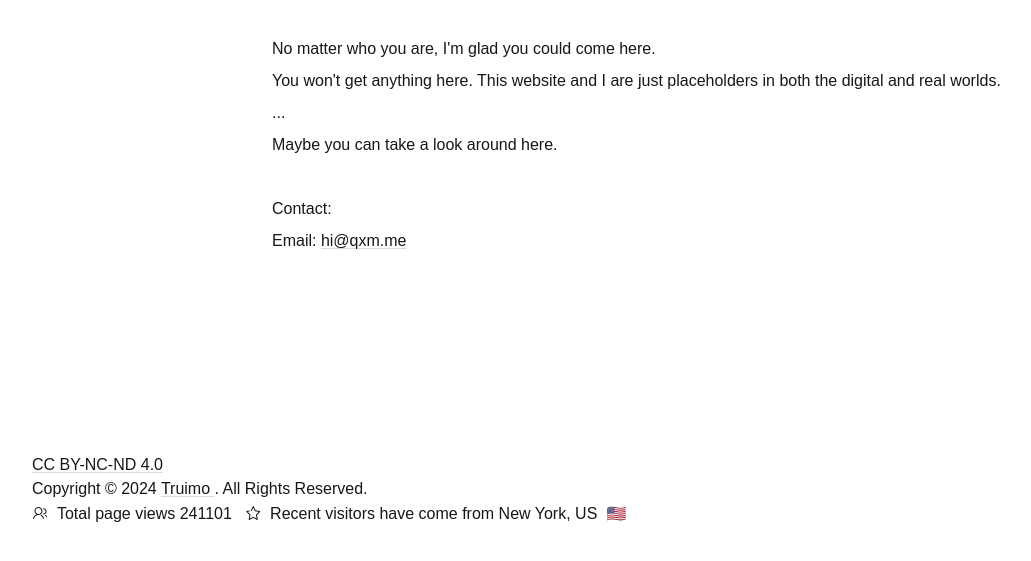
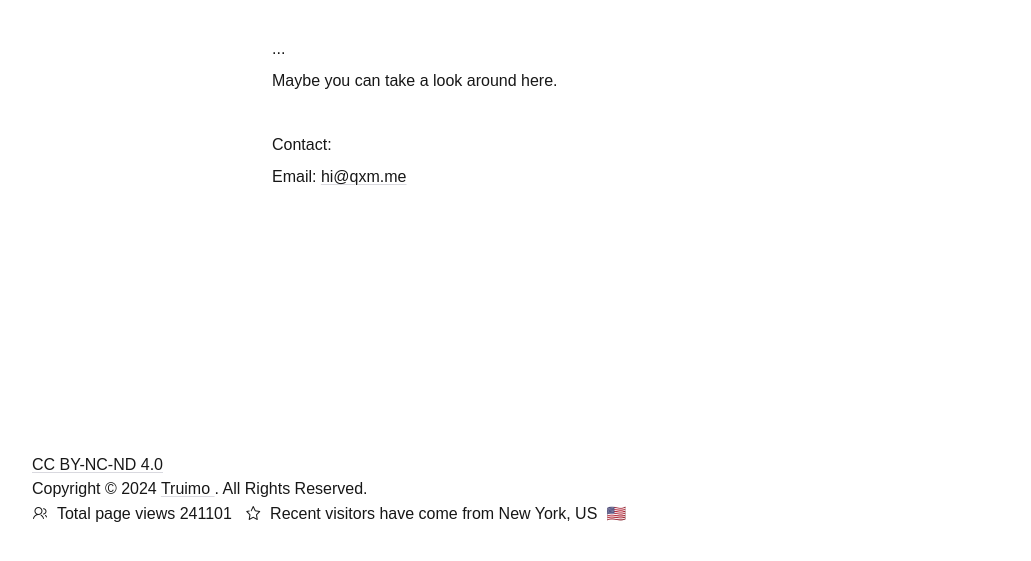
Before and after one commit to truimo-dev/Echoes, an Astro site: page / in a window 1280 px wide. Shown: the part 231-792 px from the top of the page, without its empty margins (0-1031 px from the left). Built offline with nearby package versions, Linux system fonts and the light colour scheme; Astro itself is replaced by a stand-in of ours; some packages are replaced by stand-ins of ours.

Commit message:
fix: home

```diff
--- a/src/pages/index.astro
+++ b/src/pages/index.astro
@@ -23,9 +23,6 @@ import Section from '@/components/home/Section.astro';
                     </ol>
                 </Section>
                 <Section>
-                    <p>No matter who you are, I&#39;m glad you could come here.</p>
-                    <p>You won&#39;t get anything here. This website and I are just placeholders in both the digital
-                        and real worlds.</p>
                     <p>...</p>
                     <p>Maybe you can take a look around here.</p>
                 </Section>
```
